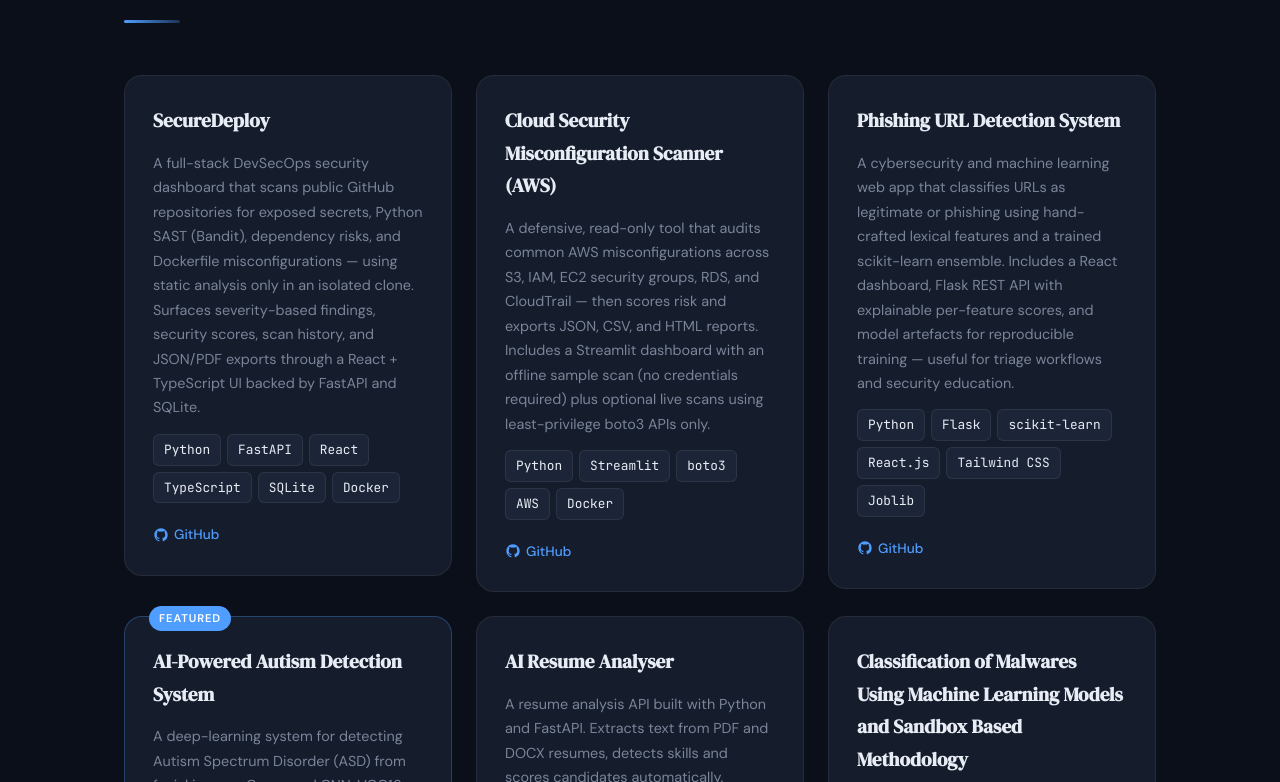
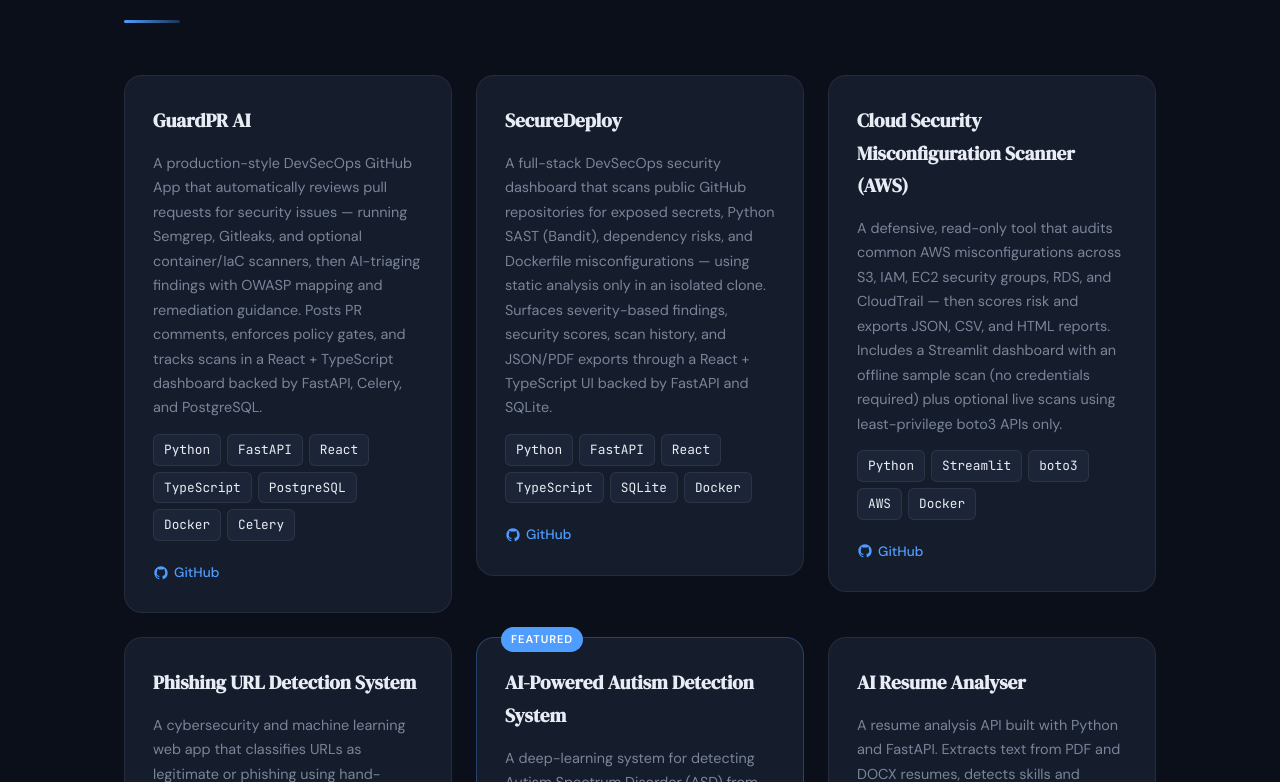
Before and after one commit to Sahamamjad/sahamamjad.github.io, a React (Vite) app: page / in a window 1280 px wide. Shown: the part 2538-3320 px from the top of the page. Built offline with nearby package versions, Linux system fonts and the light colour scheme.

Commit message:
Add GuardPR AI as top portfolio project

```diff
--- a/src/App.jsx
+++ b/src/App.jsx
@@ -13,6 +13,14 @@ const SKILLS = {
 };
 
 const PROJECTS = [
+  {
+    title: "GuardPR AI",
+    description:
+      "A production-style DevSecOps GitHub App that automatically reviews pull requests for security issues — running Semgrep, Gitleaks, and optional container/IaC scanners, then AI-triaging findings with OWASP mapping and remediation guidance. Posts PR comments, enforces policy gates, and tracks scans in a React + TypeScript dashboard backed by FastAPI, Celery, and PostgreSQL.",
+    tech: ["Python", "FastAPI", "React", "TypeScript", "PostgreSQL", "Docker", "Celery"],
+    github: "https://github.com/sahamamjad/guardpr-ai",
+    highlight: false,
+  },
   {
     title: "SecureDeploy",
     description:
@@ -84,6 +92,7 @@ const EXPERIENCE = [
       "Shipped a phishing URL detection lab (React, Flask, scikit-learn) with explainable features and REST inference.",
       "Delivered a read-only AWS misconfiguration scanner (Streamlit, boto3) with CIS-oriented findings and exportable reports.",
       "Built SecureDeploy — a DevSecOps repo scanner (FastAPI, React, SQLite) with secrets/SAST/Dockerfile checks and exportable reports.",
+      "Developed GuardPR AI — a GitHub App for automated PR security review with AI triage, policy gates, and a full scan dashboard (FastAPI, Celery, PostgreSQL).",
     ],
   },
   {
```
